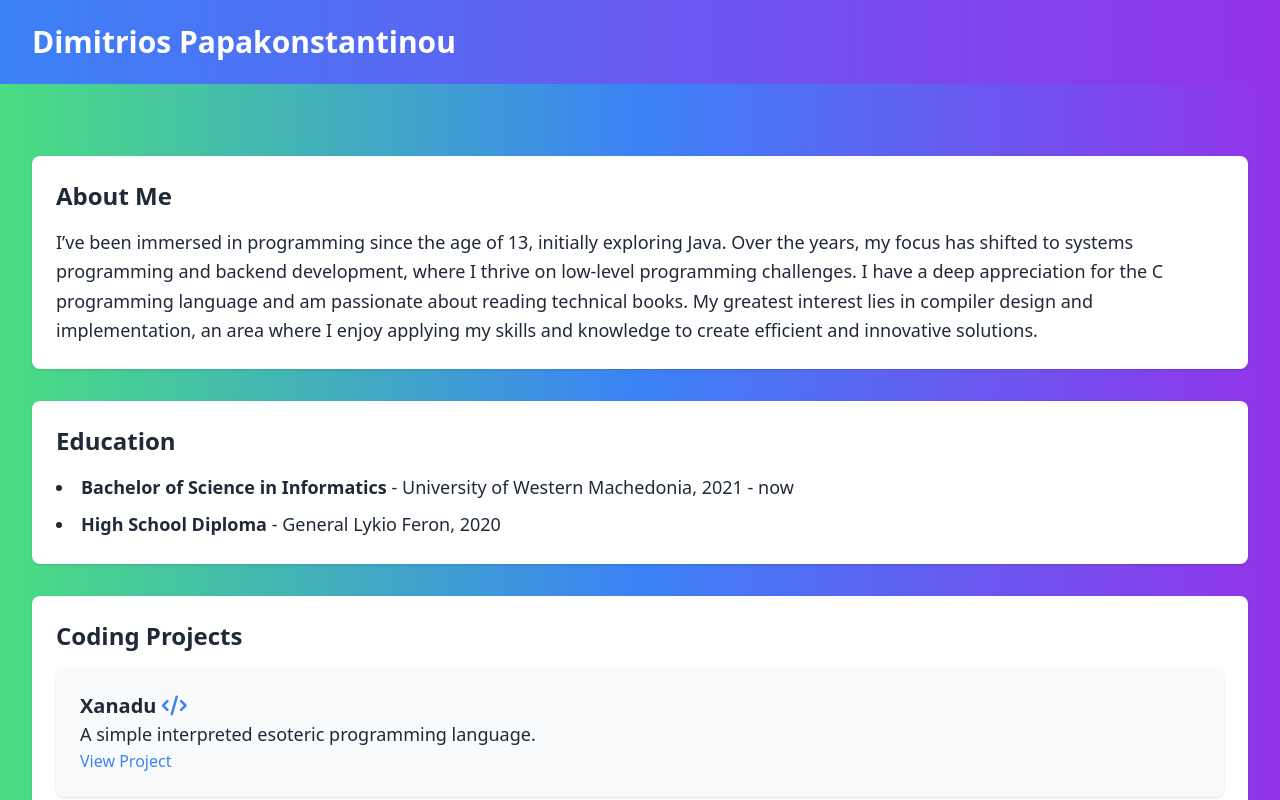
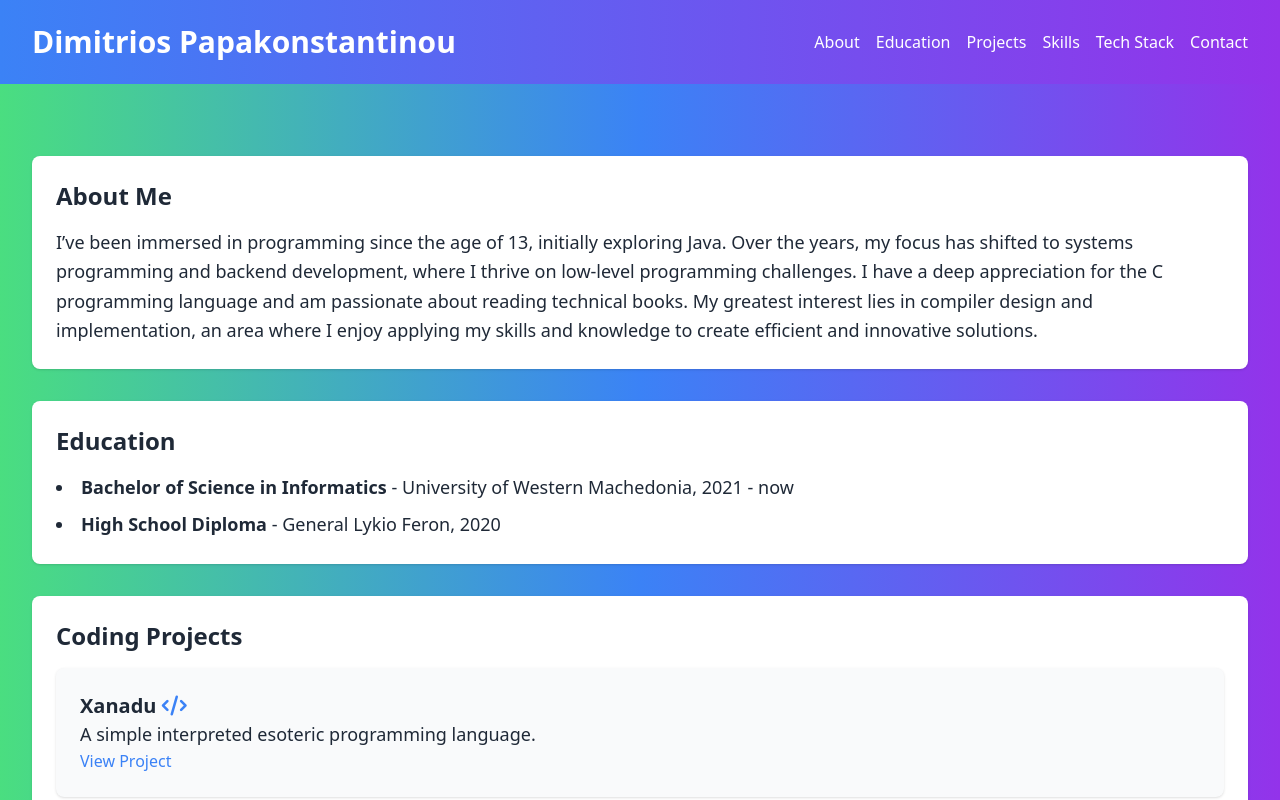
Before and after one commit to Turtel216/Turtel42.github.io, a website: page index.html in a window 1280 px wide. Shown: the top 800 px of the page. Drawn offline with nearby package versions, Linux system fonts and the light colour scheme.

Commit message:
fixed nav bar

```diff
--- a/index.html
+++ b/index.html
@@ -28,7 +28,7 @@
       </div>
 
       <!-- Navigation Links -->
-      <nav id="nav-menu" class="hidden sm:flex-row sm:items-center sm:space-x-4">
+      <nav id="nav-menu" class="hidden sm:flex flex-col sm:flex-row sm:items-center sm:space-x-4">
         <a href="#about" class="hover:underline py-2 sm:py-0">About</a>
         <a href="#education" class="hover:underline py-2 sm:py-0">Education</a>
         <a href="#projects" class="hover:underline py-2 sm:py-0">Projects</a>
```
Also changed, not shown: public/output.css.
